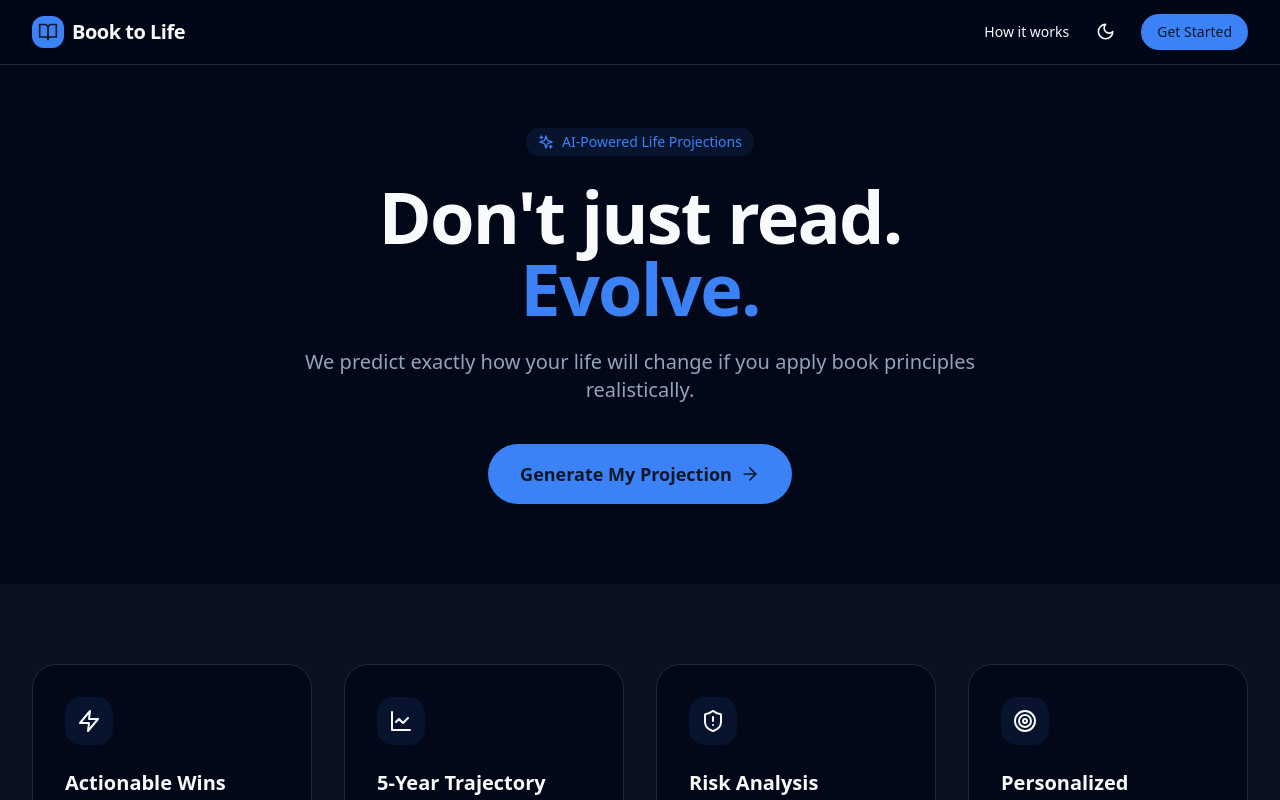
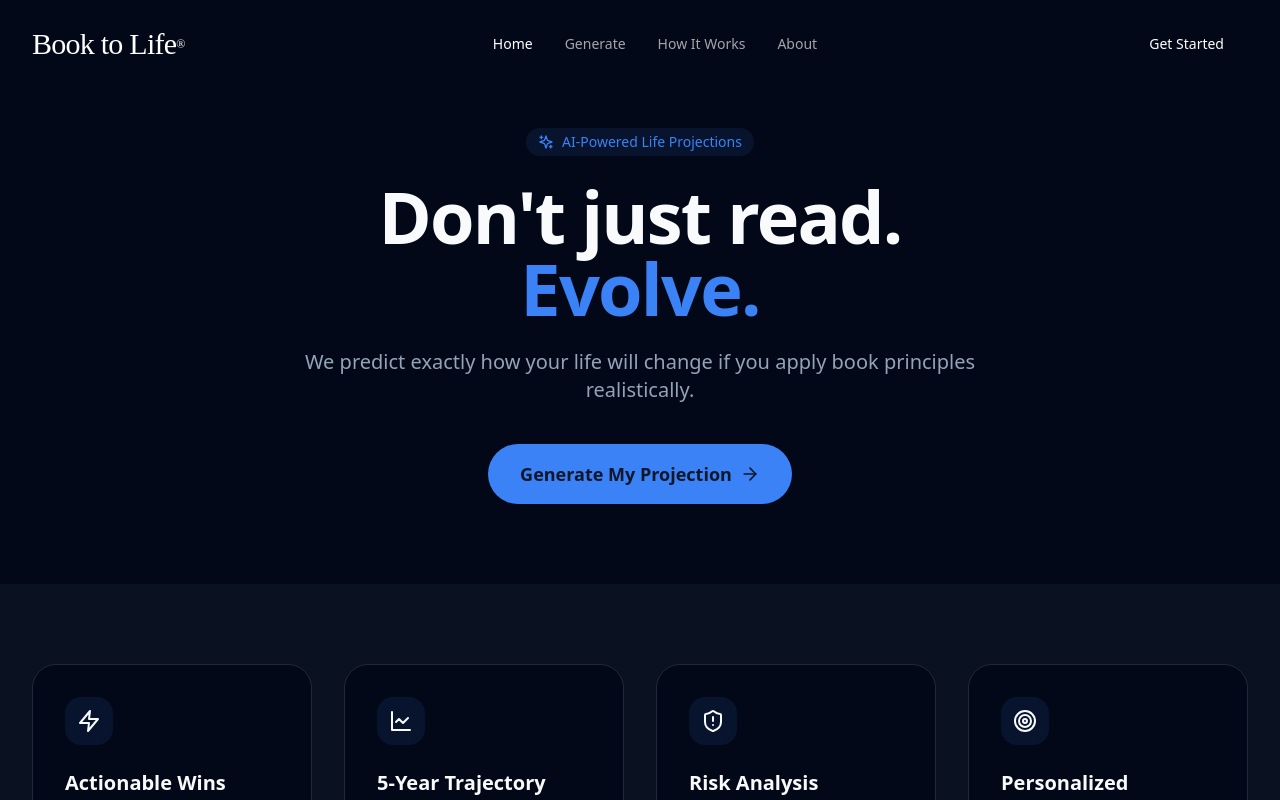
Before and after one commit to Pawanraje-kadam/Book-To-Life, a React (Vite) app: page / in a window 1280 px wide. Shown: the top 800 px of the page. Built offline with nearby package versions, Linux system fonts and the light colour scheme.

Commit message:
Refactor Navbar component layout and links

```diff
--- a/src/components/layout/Navbar.tsx
+++ b/src/components/layout/Navbar.tsx
@@ -1,32 +1,41 @@
-import { BookOpen } from "lucide-react";
 import { Link } from "react-router-dom";
-import { ThemeToggle } from "@/components/theme-toggle";
 
 export function Navbar() {
   return (
-    <nav className="fixed top-0 w-full z-50 border-b bg-background/80 backdrop-blur-md">
-      <div className="container flex h-16 items-center justify-between">
-        <Link to="/" className="flex items-center gap-2">
-          <div className="bg-primary p-1.5 rounded-lg">
-            <BookOpen className="h-5 w-5 text-primary-foreground" />
-          </div>
-          <span className="font-bold text-xl tracking-tight">Book to Life</span>
+    <nav className="relative z-10 w-full">
+      <div className="flex flex-row items-center justify-between px-8 py-6 max-w-7xl mx-auto">
+        {/* Logo */}
+        <Link
+          to="/"
+          style={{ fontFamily: "'Instrument Serif', serif" }}
+          className="text-3xl tracking-tight text-white no-underline"
+        >
+          Book to Life<sup className="text-xs">®</sup>
         </Link>
-        <div className="flex items-center gap-2 md:gap-4">
-          <Link
-            to="/"
-            className="hidden md:block text-sm font-medium hover:text-primary transition-colors"
-          >
-            How it works
+
+        {/* Nav Links */}
+        <div className="hidden md:flex items-center gap-8">
+          <Link to="/" className="text-sm text-white transition-colors">
+            Home
           </Link>
-          <ThemeToggle />
-          <Link
-            to="/create"
-            className="bg-primary text-primary-foreground px-4 py-2 rounded-full text-sm font-medium hover:opacity-90"
-          >
-            Get Started
+          <Link to="/create" className="text-sm text-[hsl(240,4%,66%)] hover:text-white transition-colors">
+            Generate
+          </Link>
+          <Link to="/" className="text-sm text-[hsl(240,4%,66%)] hover:text-white transition-colors">
+            How It Works
+          </Link>
+          <Link to="/" className="text-sm text-[hsl(240,4%,66%)] hover:text-white transition-colors">
+            About
           </Link>
         </div>
+
+        {/* CTA */}
+        <Link
+          to="/create"
+          className="liquid-glass rounded-full px-6 py-2.5 text-sm text-white hover:scale-[1.03] transition-transform"
+        >
+          Get Started
+        </Link>
       </div>
     </nav>
   );
```
